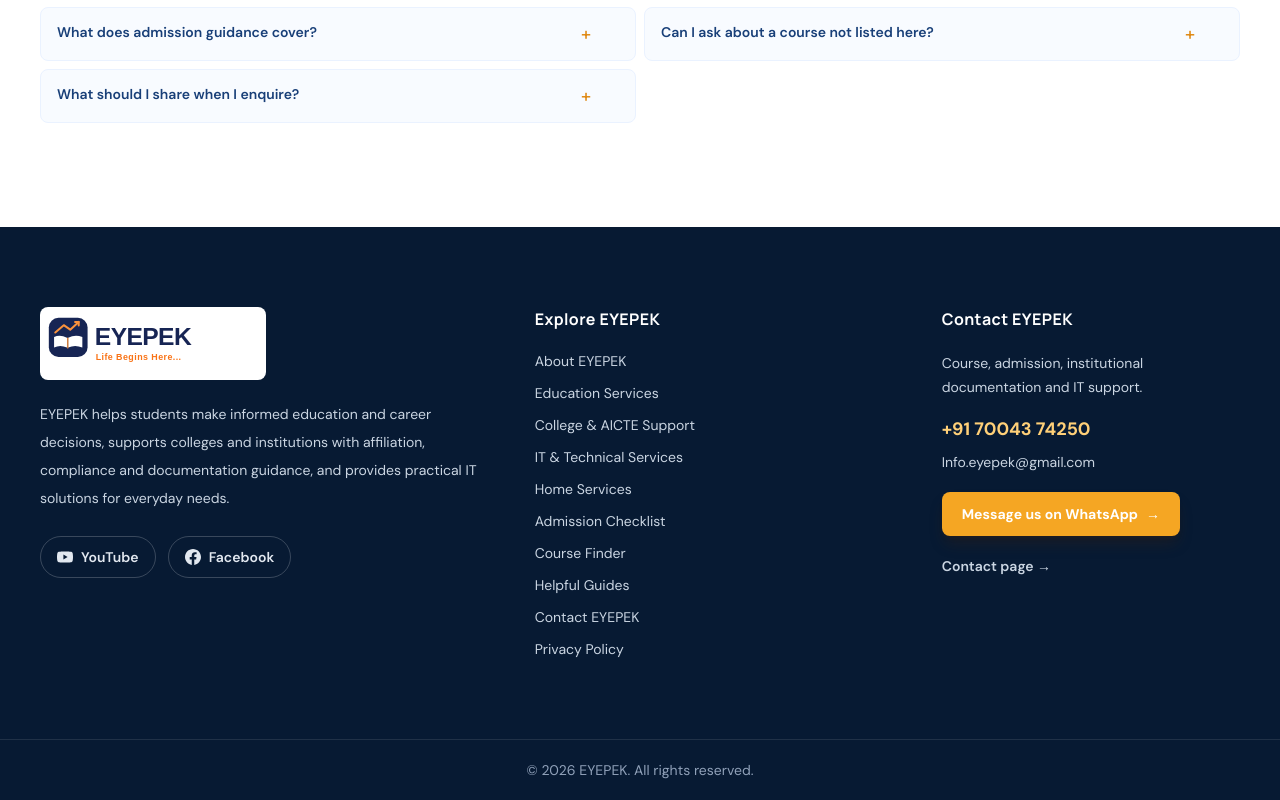
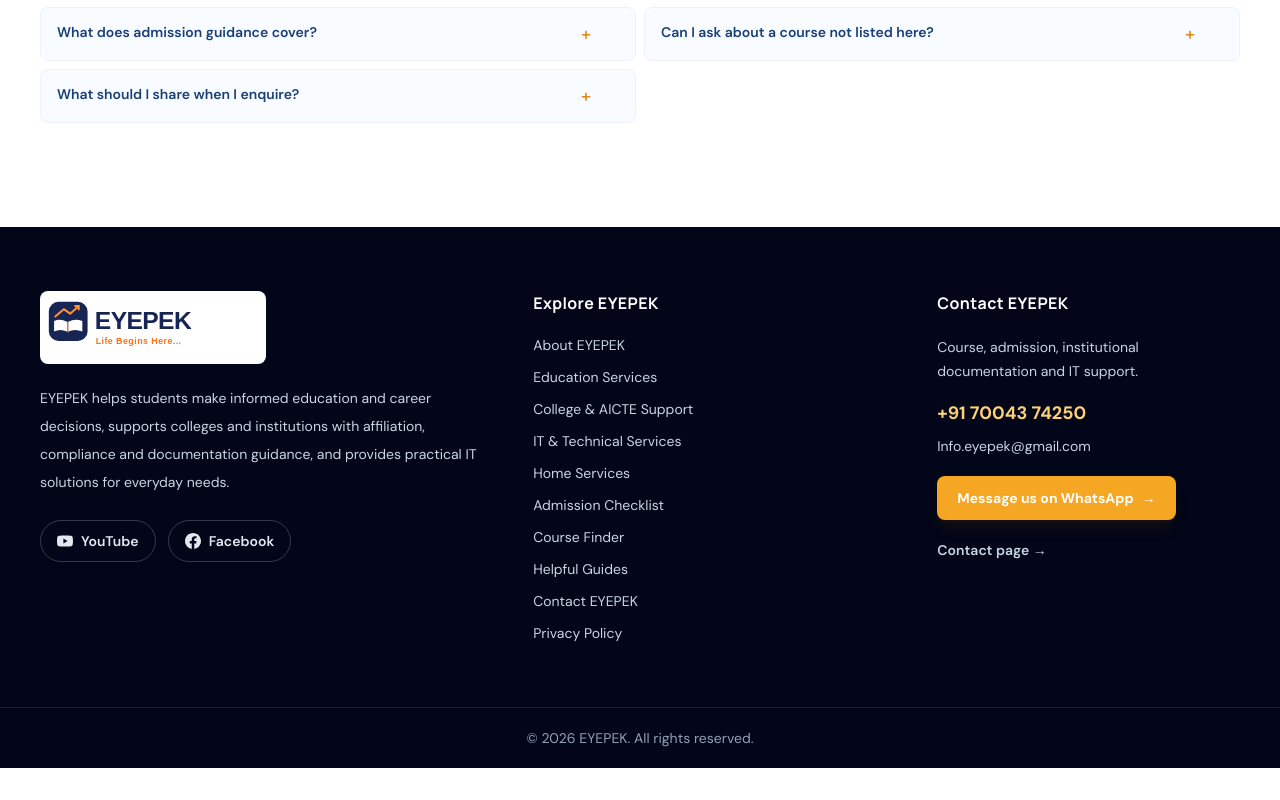
Before and after one commit to eyepek/EYEPEK, a React (Vite) app: page / in a window 1280 px wide. Shown: the part 10004-10804 px from the top of the page. After the commit the page ends 10772 px from the top, so only its background shows below. Built offline with nearby package versions, Linux system fonts and the light colour scheme.

Commit message:
Restore original footer layout and spacing

```diff
--- a/src/components/Footer.jsx
+++ b/src/components/Footer.jsx
@@ -19,8 +19,8 @@ const Footer = () => {
   ];
 
   return (
-    <footer className='bg-[#071a33] text-white'>
-      <div className='mx-auto grid max-w-7xl gap-10 px-5 py-14 sm:px-6 md:grid-cols-[1.25fr_1fr_0.85fr] md:gap-14 md:px-10 md:py-20'>
+    <footer className='bg-slate-950 text-white'>
+      <div className='mx-auto grid max-w-7xl gap-9 px-5 py-12 sm:px-6 md:grid-cols-[1.25fr_1fr_0.85fr] md:gap-12 md:px-10 md:py-16'>
         <div>
           <Link to='/' aria-label='EYEPEK home' className='inline-flex rounded-lg bg-white p-2'>
             <img src='/images/eyepek-logo.svg' alt='EYEPEK' className='block h-auto w-[190px] sm:w-[210px]' />
```
